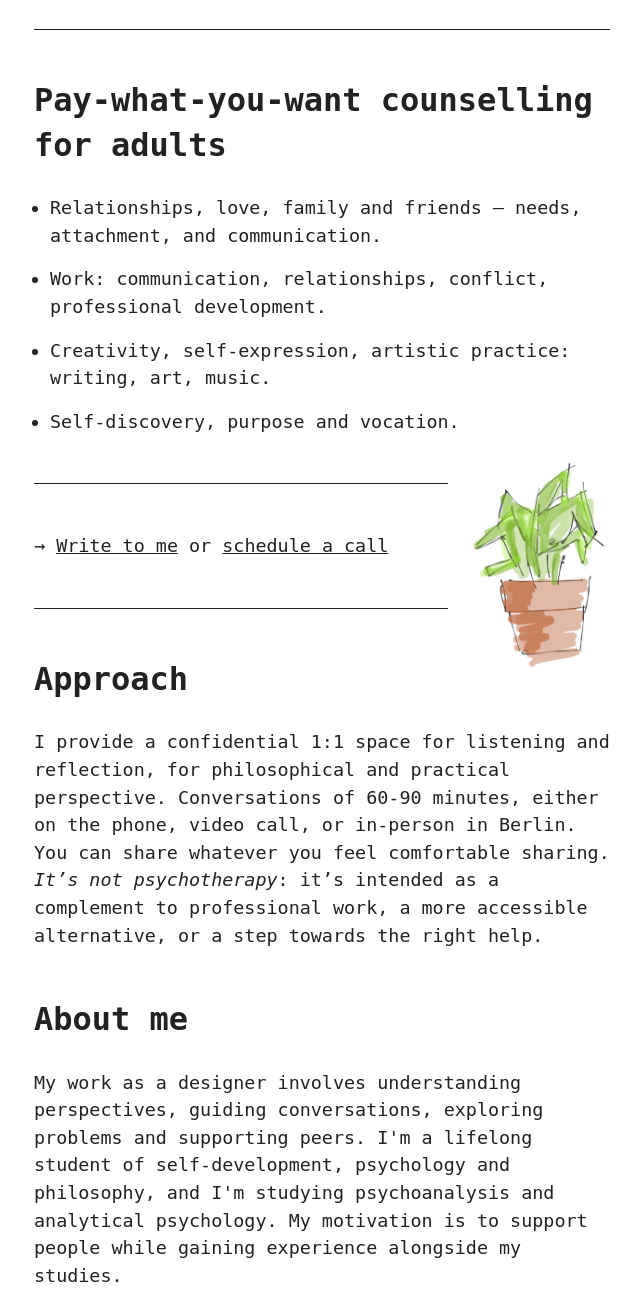
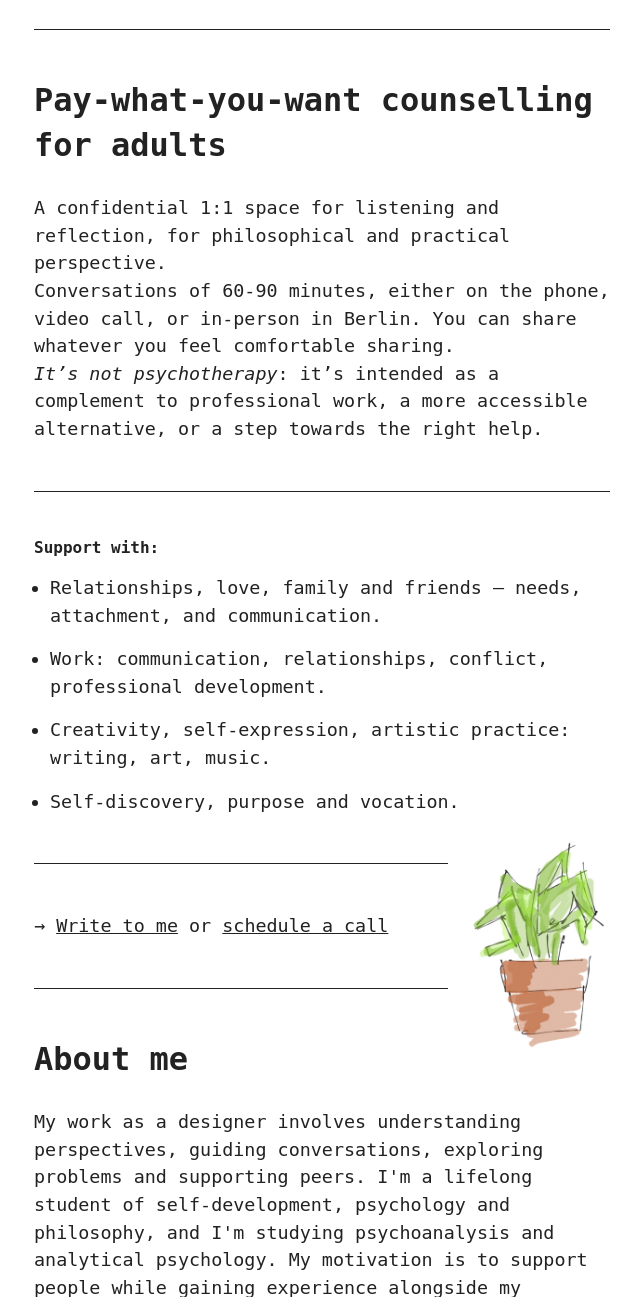
Before and after one commit to antorant/antorant.github.io, a PHP site: page /counselling/ in a window 1280 px wide. Shown: the part 200-1497 px from the top of the page, without its empty margins (318-958 px from the left). Run offline with PHP 8.4, Linux system fonts and the light colour scheme.

Commit message:
Update style, text

```diff
--- a/counselling/index.html
+++ b/counselling/index.html
@@ -18,6 +18,10 @@
 
   <hr>
   <h2>Pay-what-you-want counselling for adults</h2>
+  <p>A confidential 1:1 space for listening and reflection, for philosophical and practical perspective.
+    <br/>Conversations of 60-90 minutes, either on the phone, video call, or in-person in Berlin. You can share whatever you feel comfortable sharing.<br/><em>It’s not psychotherapy</em>: it’s intended as a complement to professional work, a more accessible alternative, or a step towards the right help.</p>
+  <hr>
+  <h3>Support with:</h3>
   <ul>
     <li>Relationships, love, family and friends — needs, attachment, and communication.</li>
     <li>Work: communication, relationships, conflict, professional development.</li>
@@ -29,8 +33,6 @@
   <hr>
   <p>&rarr; <a href="mailto:ant@ajo.design">Write to me</a> or <a href="https://calendly.com/ant-orant/30m">schedule a call</a></p>
   <hr>
-  <h2>Approach</h2>
-  <p>I provide a confidential 1:1 space for listening and reflection, for philosophical and practical perspective. Conversations of 60-90 minutes, either on the phone, video call, or in-person in Berlin. You can share whatever you feel comfortable sharing.<br/><em>It’s not psychotherapy</em>: it’s intended as a complement to professional work, a more accessible alternative, or a step towards the right help.</p>
 
   <h2>About me</h2>
   <p>My work as a designer involves understanding perspectives, guiding conversations, exploring problems and supporting peers. I'm a lifelong student of self-development, psychology and philosophy, and I'm studying psychoanalysis and analytical psychology. My motivation is to support people while gaining experience alongside my studies.</p>
--- a/css/style.css
+++ b/css/style.css
@@ -37,12 +37,16 @@ section {
 /* Text Styles */
 
 h1 {
-  font-size: 5rem;
+  font-size: 3rem;
   font-weight: 800;
   letter-spacing: -.1rem;
   line-height: 1;
   margin: 2rem auto;
 /*  text-transform: uppercase;*/
+}
+
+@media only screen and (min-width : 767px) {
+  h1 { font-size: 5rem; }
 }
 
 h2 {
```
